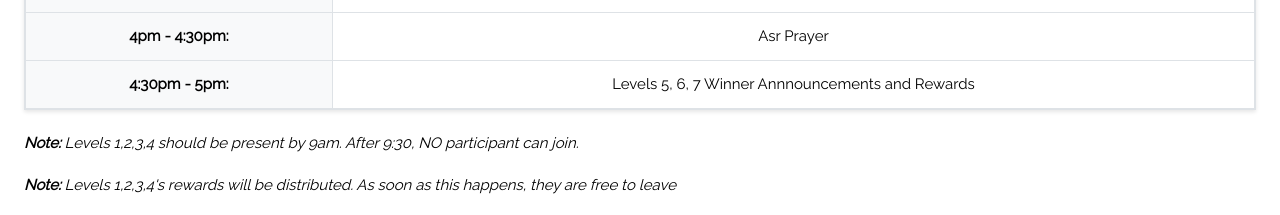
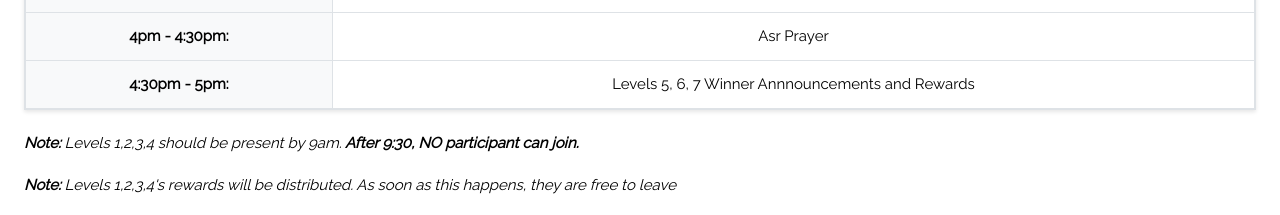
Before and after one commit to awab1433/isgnquran, a plain HTML site: page index.html in a window 1280 px wide. Shown: the part 1562-1777 px from the top of the page. Drawn offline with nearby package versions, Linux system fonts and the light colour scheme.

Commit message:
Update index.html

```diff
--- a/index.html
+++ b/index.html
@@ -310,7 +310,7 @@ white-space:nowrap;
         </tr>
     </table>
 
- <p><i><b>Note:</b> Levels 1,2,3,4 should be present by 9am. After 9:30, NO participant can join.</b></i></p>
+ <p><i><b>Note:</b> Levels 1,2,3,4 should be present by 9am.<b> After 9:30, NO participant can join.</b></i></p>
 	  <p><i><b>Note:</b> Levels 1,2,3,4's rewards will be distributed. As soon as this happens, they are free to leave</b></i></p>
 	  <p><i><b>Note:</b> Levels 5,6,7 should be present by 1pm. <b>After 1:30, NO participant can join.</b></b></i></p>
 	  <p><i><b>Note:</b> Lunch will be availabe for $10. Please make sure you have cash.</b></b></i></p>
```
